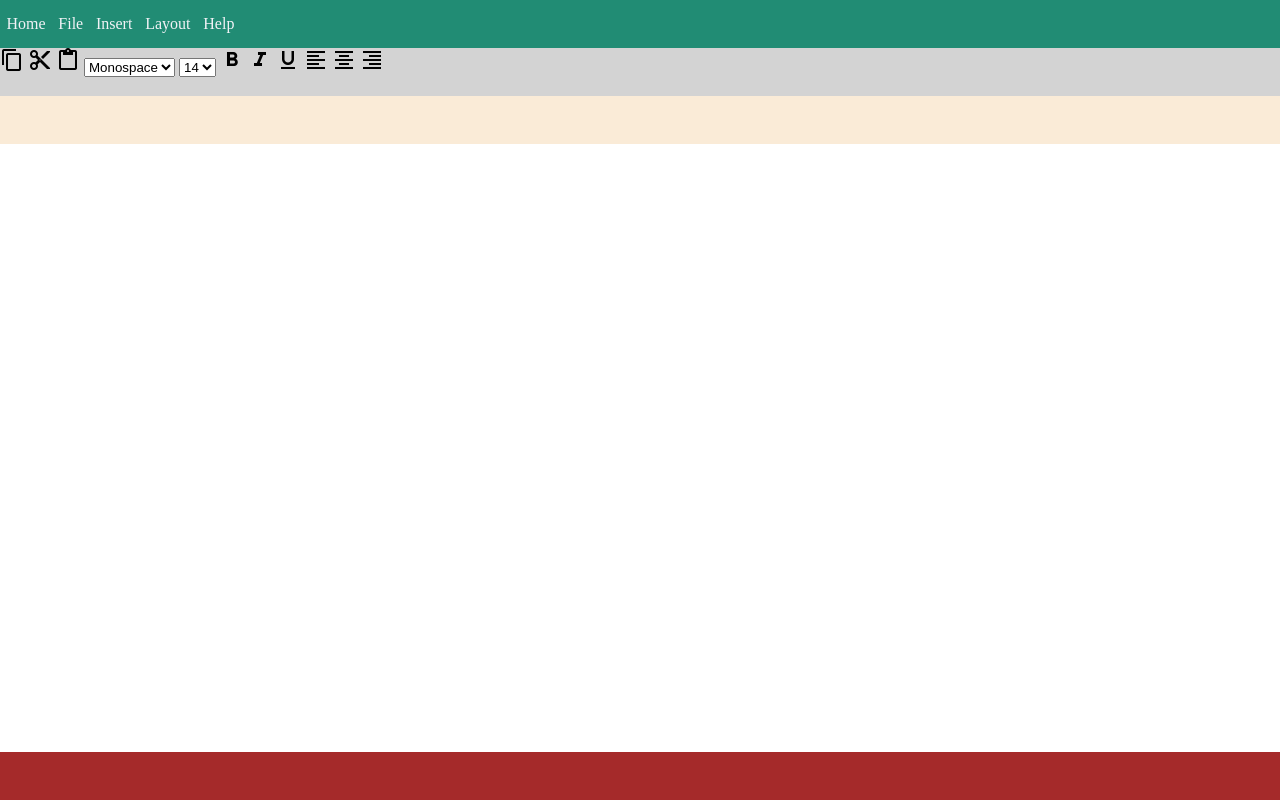
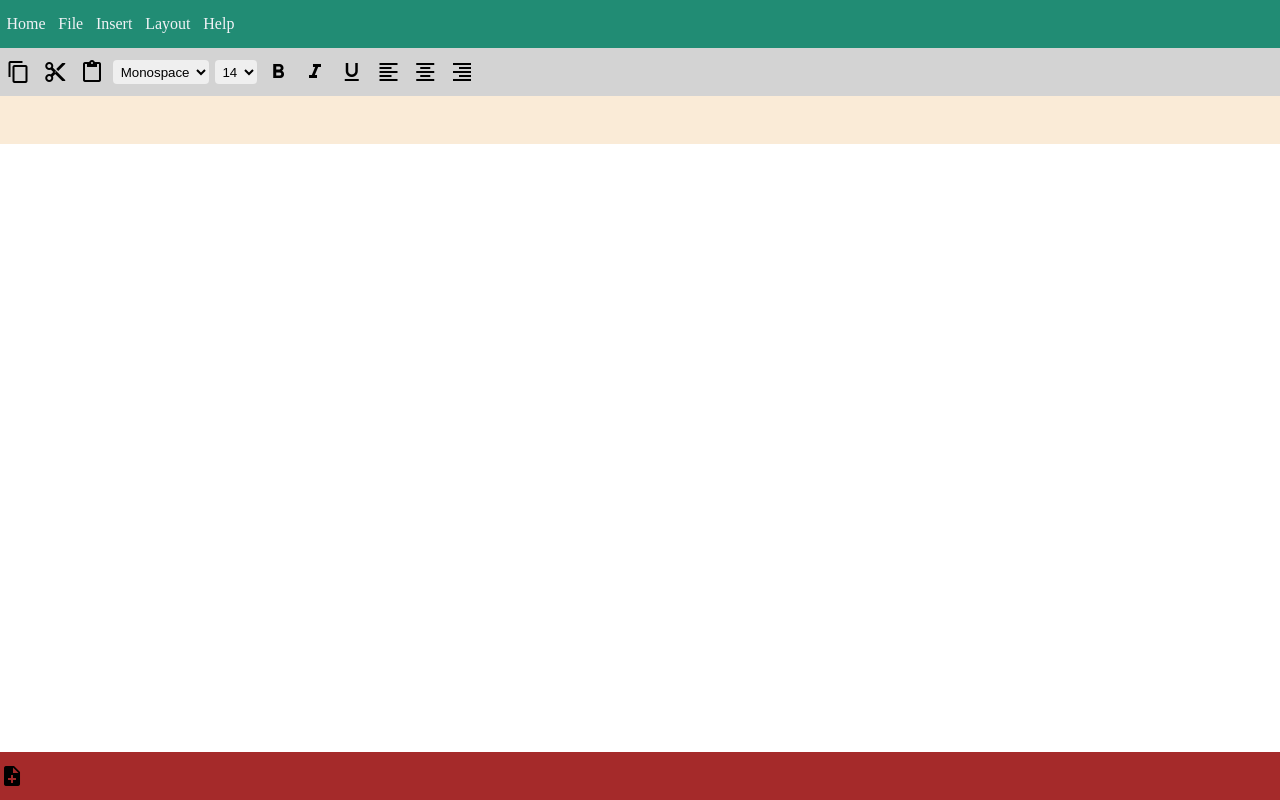
Before and after one commit to BabarKhann/google_sheets_clone, a plain HTML site: page index.html in a window 1280 px wide. Drawn offline with Linux system fonts and the light colour scheme.

Commit message:
Design toolbar

```diff
--- a/index.html
+++ b/index.html
@@ -45,7 +45,10 @@
     </div>
     <div class="formula-actions-container"></div>
     <div class="grid-container"></div>
-    <div class="sheet-actions-container"></div>
+    <div class="sheet-actions-container">
+      <span class="material-icons"> note_add </span>
+      <div class="sheets-folder-container"></div>
+    </div>
 
     <script src="./script.js"></script>
   </body>
--- a/style.css
+++ b/style.css
@@ -22,6 +22,33 @@ body {
 .cellprops-actions-container {
     height: 3rem;
     background-color: lightgrey;
+
+    display: flex;
+    align-items: center;
+}
+
+/* cellprops-actions-container */
+
+.cellprops-actions-container > * {
+    display: inline-block;
+    padding: 0.2rem;
+    margin: 0.2rem;
+}
+
+.cellprops-actions-container > *:hover {
+    background-color: rgb(223, 220, 220);
+}
+
+.cellprops-actions-container span {
+    cursor: pointer;
+}
+
+.cellprops-actions-container .font-family-prop,
+.cellprops-actions-container .font-size-prop {
+    padding: 0.2rem;
+    border: none;
+    border-radius: 4px;
+    outline: none;
 }
 
 .formula-actions-container {
@@ -33,7 +60,19 @@ body {
     height: calc(100vh - 3rem - 3rem - 3rem - 3rem);
 }
 
+
+/* sheet-actions-container */
+
 .sheet-actions-container {
     height: 3rem;
     background-color: brown;
+
+    display: flex;
+    align-items: center;
 }
+
+.sheet-actions-container .sheets-folder-container {
+    height: 1rem;
+    background-color: lightseagreen;
+    display: inline-block;
+}
```
